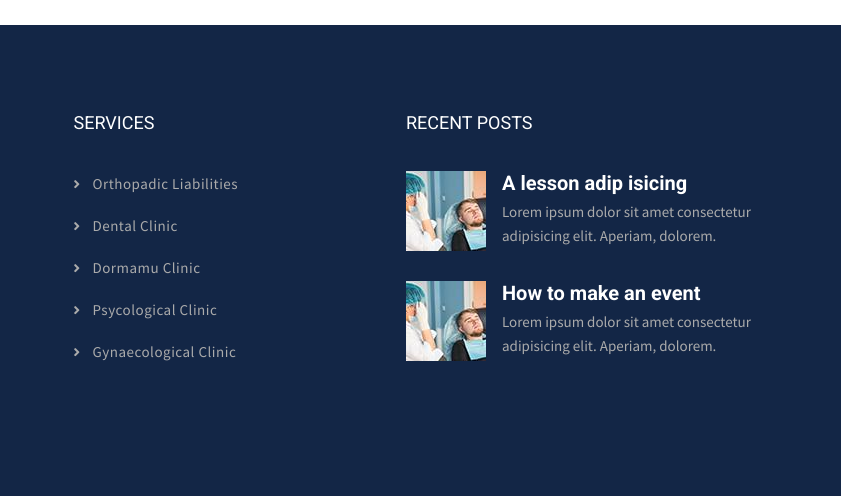
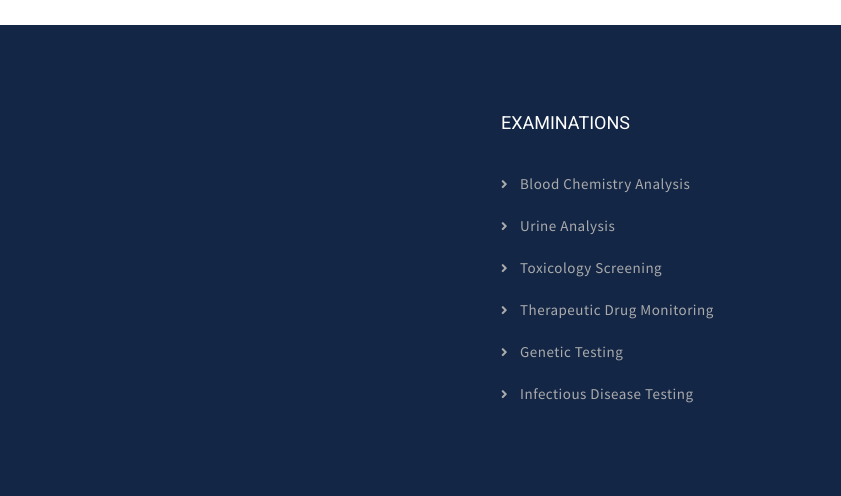
Before and after one commit to MariemMagdi/CHOLab, a website: page medic-main/theme/about.html in a window 1280 px wide. Shown: the part 3757-4253 px from the top of the page, 439-1280 px from the left. Drawn offline with Linux system fonts and the light colour scheme; some packages are replaced by stand-ins of ours.

Commit message:
update
update tany

```diff
--- a/medic-main/theme/about.html
+++ b/medic-main/theme/about.html
@@ -456,62 +456,45 @@ FACEBOOK: https://www.facebook.com/themefisher
           </div>
         </div>
         <div class="col-lg-3 col-md-5 mb-3 mb-md-0">
-          <h2>Services</h2>
+          <h2>Examinations</h2>
           <ul class="menu-link">
             <li>
               <a href="service.html">
-                <i class="fa fa-angle-right" aria-hidden="true"></i>Orthopadic Liabilities</a>
+                <i class="fa fa-angle-right" aria-hidden="true"></i>Blood
+                Chemistry Analysis</a
+              >
             </li>
             <li>
               <a href="service.html">
-                <i class="fa fa-angle-right" aria-hidden="true"></i>Dental Clinic</a>
+                <i class="fa fa-angle-right" aria-hidden="true"></i>Urine
+                Analysis</a
+              >
             </li>
             <li>
               <a href="service.html">
-                <i class="fa fa-angle-right" aria-hidden="true"></i>Dormamu Clinic</a>
+                <i class="fa fa-angle-right" aria-hidden="true"></i
+                >Toxicology Screening</a
+              >
             </li>
             <li>
               <a href="service.html">
-                <i class="fa fa-angle-right" aria-hidden="true"></i>Psycological Clinic</a>
+                <i class="fa fa-angle-right" aria-hidden="true"></i
+                >Therapeutic Drug Monitoring</a
+              >
             </li>
             <li>
               <a href="service.html">
-                <i class="fa fa-angle-right" aria-hidden="true"></i>Gynaecological Clinic</a>
+                <i class="fa fa-angle-right" aria-hidden="true"></i
+                >Genetic Testing</a
+              >
+            </li>
+            <li>
+              <a href="service.html">
+                <i class="fa fa-angle-right" aria-hidden="true"></i
+                >Infectious Disease Testing</a
+              >
             </li>
           </ul>
-        </div>
-        <div class="col-lg-4 col-md-7">
-          <div class="social-links">
-            <h2>Recent Posts</h2>
-            <ul>
-              <li class="item">
-                <div class="media">
-                  <div class="media-left mr-3">
-                    <a href="blog-details.html">
-                      <img loading="lazy" src="images/blog/post-thumb-small.jpg" alt="post-thumb">
-                    </a>
-                  </div>
-                  <div class="media-body">
-                    <h5><a href="blog-details.html">A lesson adip isicing</a></h5>
-                    <p>Lorem ipsum dolor sit amet consectetur adipisicing elit. Aperiam, dolorem.</p>
-                  </div>
-                </div>
-              </li>
-              <li class="item">
-                <div class="media">
-                  <div class="media-left mr-3">
-                    <a href="blog-details.html">
-                      <img loading="lazy" src="images/blog/post-thumb-small.jpg" alt="post-thumb">
-                    </a>
-                  </div>
-                  <div class="media-body">
-                    <h5><a href="blog-details.html">How to make an event</a></h5>
-                    <p>Lorem ipsum dolor sit amet consectetur adipisicing elit. Aperiam, dolorem.</p>
-                  </div>
-                </div>
-              </li>
-            </ul>
-          </div>
         </div>
       </div>
     </div>
```
Also changed, not shown: medic-main/theme/index.html (+0 -33 lines), medic-main/theme/test_result.html (+6 -52 lines).
